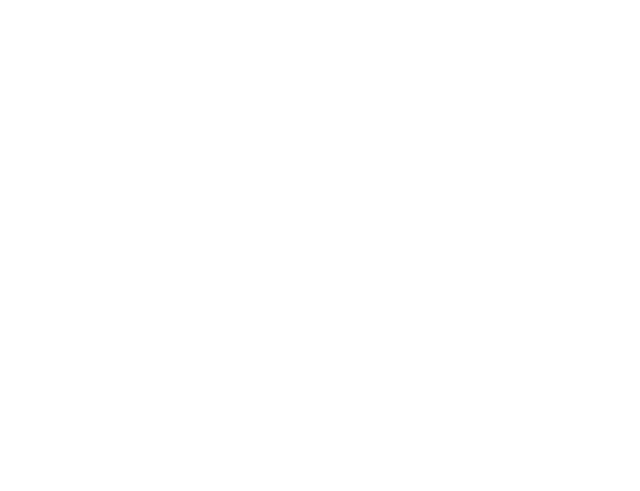
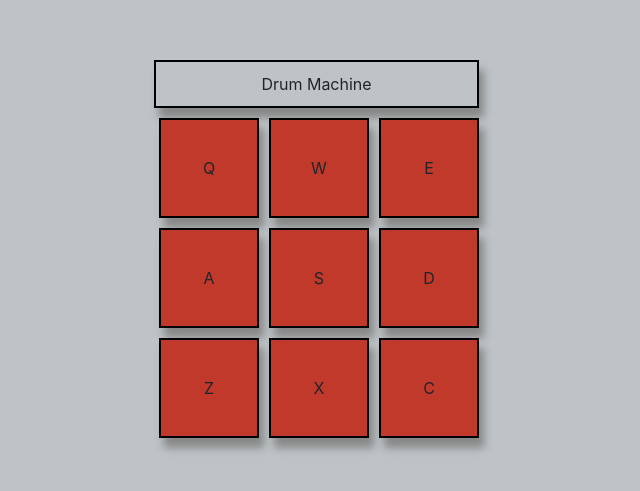
Before and after one commit to yasir18/freeCodeCampReactProjects, a React (Create React App) app: page /drumMachine in a window 1280 px wide. Shown: the part 149-640 px from the top of the page, without its empty margins (286-926 px from the left). Built offline with nearby package versions, Linux system fonts and the light colour scheme.

Commit message:
Added Drum Machine

```diff
--- a/src/App.css
+++ b/src/App.css
@@ -3,6 +3,7 @@ body,
 #root {
   height: 100%;
   margin: 0;
+  background-color: #bdc3c7;
 }
 
 #root {
--- a/src/App.js
+++ b/src/App.js
@@ -2,6 +2,7 @@ import React from "react";
 import "./App.css";
 import RandomQuoteGenerator from "./components/RandomQuoteGenerator";
 import MarkdownPreviewer from "./components/MarkdownPreviewer";
+import DrumMachine from "./components/DrumMachine";
 import Home from "./components/HomeComponent";
 import { Switch, Route } from "react-router-dom";
 
@@ -14,6 +15,7 @@ function App() {
       <Route path="/" component={Home} exact />
       <Route path="/randomQuoteGenerator" component={RandomQuoteGenerator} />
       <Route path="/markdownPreviewer" component={MarkdownPreviewer} />
+      <Route path="/drumMachine" component={DrumMachine} />
     </Switch>
     // <div
     //   style={{
--- /dev/null
+++ b/src/components/DrumMachine.css
@@ -0,0 +1,26 @@
+#display {
+  text-align: center;
+  padding: 10px 0;
+  margin-bottom: 5px;
+  width: 325px;
+  border: 2px solid black;
+  box-shadow: 5px 10px 8px #888888;
+}
+#drumpad {
+  display: flex;
+  flex-wrap: wrap;
+  width: 400px;
+  align-content: space-around;
+}
+.drum-pad {
+  display: flex;
+  align-items: center;
+  justify-content: center;
+  cursor: pointer;
+  margin: 5px;
+  width: 100px;
+  height: 100px;
+  border: 2px solid black;
+  background-color: #c0392b;
+  box-shadow: 5px 10px 8px #888888;
+}
--- /dev/null
+++ b/src/components/DrumMachine.js
@@ -0,0 +1,119 @@
+import React, { useState, useEffect, useRef } from "react";
+import "./DrumMachine.css";
+
+const DrumMachine = () => {
+  const [displayString, setDisplayString] = useState("Drum Machine");
+
+  const data = [
+    {
+      id: "Heater 1",
+      letter: "Q",
+      src: "https://s3.amazonaws.com/freecodecamp/drums/Heater-1.mp3",
+    },
+    {
+      id: "Heater 2",
+      letter: "W",
+      src: "https://s3.amazonaws.com/freecodecamp/drums/Heater-2.mp3",
+    },
+    {
+      id: "Heater 3",
+      letter: "E",
+      src: "https://s3.amazonaws.com/freecodecamp/drums/Heater-3.mp3",
+    },
+    {
+      id: "Heater 4",
+      letter: "A",
+      src: "https://s3.amazonaws.com/freecodecamp/drums/Heater-4_1.mp3",
+    },
+    {
+      id: "clap",
+      letter: "S",
+      src: "https://s3.amazonaws.com/freecodecamp/drums/Heater-6.mp3",
+    },
+    {
+      id: "open HH",
+      letter: "D",
+      src: "https://s3.amazonaws.com/freecodecamp/drums/Dsc_Oh.mp3",
+    },
+    {
+      id: "Kick n Hat",
+      letter: "Z",
+      src: "https://s3.amazonaws.com/freecodecamp/drums/Kick_n_Hat.mp3",
+    },
+    {
+      id: "Kick",
+      letter: "X",
+      src: "https://s3.amazonaws.com/freecodecamp/drums/RP4_KICK_1.mp3",
+    },
+    {
+      id: "Closed HH",
+      letter: "C",
+      src: "https://s3.amazonaws.com/freecodecamp/drums/Cev_H2.mp3",
+    },
+  ];
+  const display = (key) => {
+    setDisplayString(key);
+  };
+
+  return (
+    <div id="drum-machine">
+      <div id="display">{displayString}</div>
+      <div id="drumpad">
+        {data.map((d) => (
+          <Drumpad letter={d.letter} src={d.src} id={d.id} display={display} />
+        ))}
+      </div>
+    </div>
+  );
+};
+
+document.addEventListener("keydown", (e) => {
+  let keypress = String.fromCharCode(e.keyCode);
+  let audioElement = document.getElementById(keypress);
+  let displayElement = document.getElementById("display");
+  console.log(String.fromCharCode(e.keyCode));
+  if (audioElement) {
+    audioElement.play();
+    displayElement.innerText = audioElement.parentNode.id;
+  }
+});
+
+const Drumpad = (props) => {
+  //   React.useEffect(()=>{
+  //       document.addEventListener("keydown",(e)=>{
+  //  let keypress=String.fromCharCode(e.keyCode);  console.log(String.fromCharCode(e.keyCode));
+  //   if(props.letter==keypress){
+  //     audioRef.current.play();
+  //      audioRef.current.currenttime=0;
+  //     console.log(audioRef.current);
+  //   }
+  // })
+  //   },[])
+
+  const playAudio = (e) => {
+    props.display(props.id);
+    audioRef.current.play();
+    audioRef.current.currenttime = 0;
+    console.log(audioRef.current.id);
+  };
+  const audioRef = useRef(null);
+  return (
+    <div className="drum-pad" id={props.id} onClick={playAudio}>
+      <audio
+        class="clip"
+        id={props.letter}
+        src={props.src}
+        ref={audioRef}
+      ></audio>
+      {props.letter}
+    </div>
+  );
+};
+
+export default DrumMachine;
+
+// #root{
+//     display:flex;
+//     align-items:center;
+//     justify-content:center;
+//   }
--- a/src/components/HomeComponent.js
+++ b/src/components/HomeComponent.js
@@ -17,6 +17,9 @@ const Home = () => {
         <li class="list-group-item">
           <Link to="/markdownPreviewer">Markdown Previewer</Link>
         </li>
+        <li class="list-group-item">
+          <Link to="/drumMachine">Drum Machine</Link>
+        </li>
       </ul>
     </div>
   );
--- a/src/components/MarkdownPreviewer.js
+++ b/src/components/MarkdownPreviewer.js
@@ -68,6 +68,7 @@ const MarkdownPreviewer = () => {
             width: "40vw",
             padding: "0 1em",
             border: "2px solid black",
+            backgroundColor: "#fab1a0",
           }}
           dangerouslySetInnerHTML={createMarkup()}
         ></div>
```
